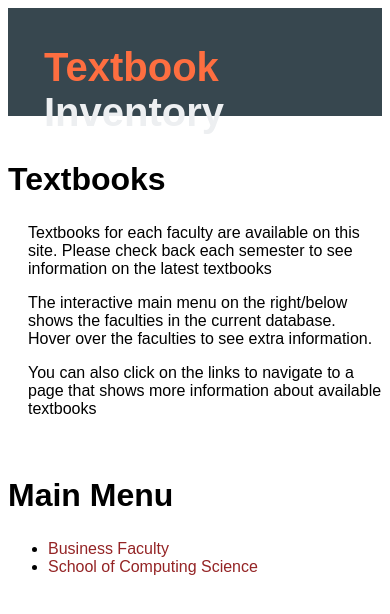
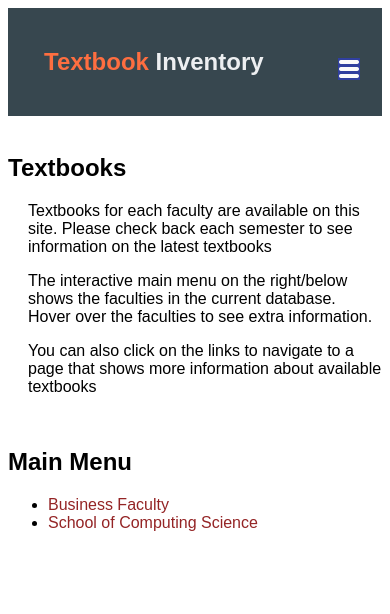
Before and after one commit to knn3/CMPT272-Assignment-1, a plain HTML site: page index.html in a window 390 px wide. Drawn offline with Linux system fonts and the light colour scheme.

Commit message:
added menu icon

```diff
--- a/index.html
+++ b/index.html
@@ -10,6 +10,7 @@
         <nav class="bgHeader">
             <h1 class="white">
                 <span class="orange">Textbook</span> Inventory
+                <img src="img/menu.png" alt="menu">
             </h1>
         </nav> <br>
     </head>
--- a/style.css
+++ b/style.css
@@ -3,8 +3,9 @@
 }
 .white{
     color:#edeff1;
-    font-size: 2.5rem;
+    font-size: 2rem;
     padding-left: 2rem;
+    padding-top: 0.5rem;
 }
 
 main, nav{
@@ -43,5 +44,19 @@ p {
 }
 
 section>h1 {
-    font-size: 2rem;
+    font-size: 1.5rem;
 }
+
+h1>img{
+    position: absolute;
+    right: 20px;
+    padding: 10px;
+    text-align: center;
+}
+
+@media only screen and (max-width: 710px){
+    .white {
+        font-size: 1.5rem;
+        padding-top: 1rem;
+    }
+}
```
Also changed, not shown: bus.html (+1 -0 lines), cs.html (+1 -0 lines), img/0.jpg (added), img/1.jpg (added), img/2.jpg (added), img/3.jpg (added), img/4.jpg (added), img/5.jpg (added), img/6.jpg (added), img/7.jpg (added), img/menu.png (added).
